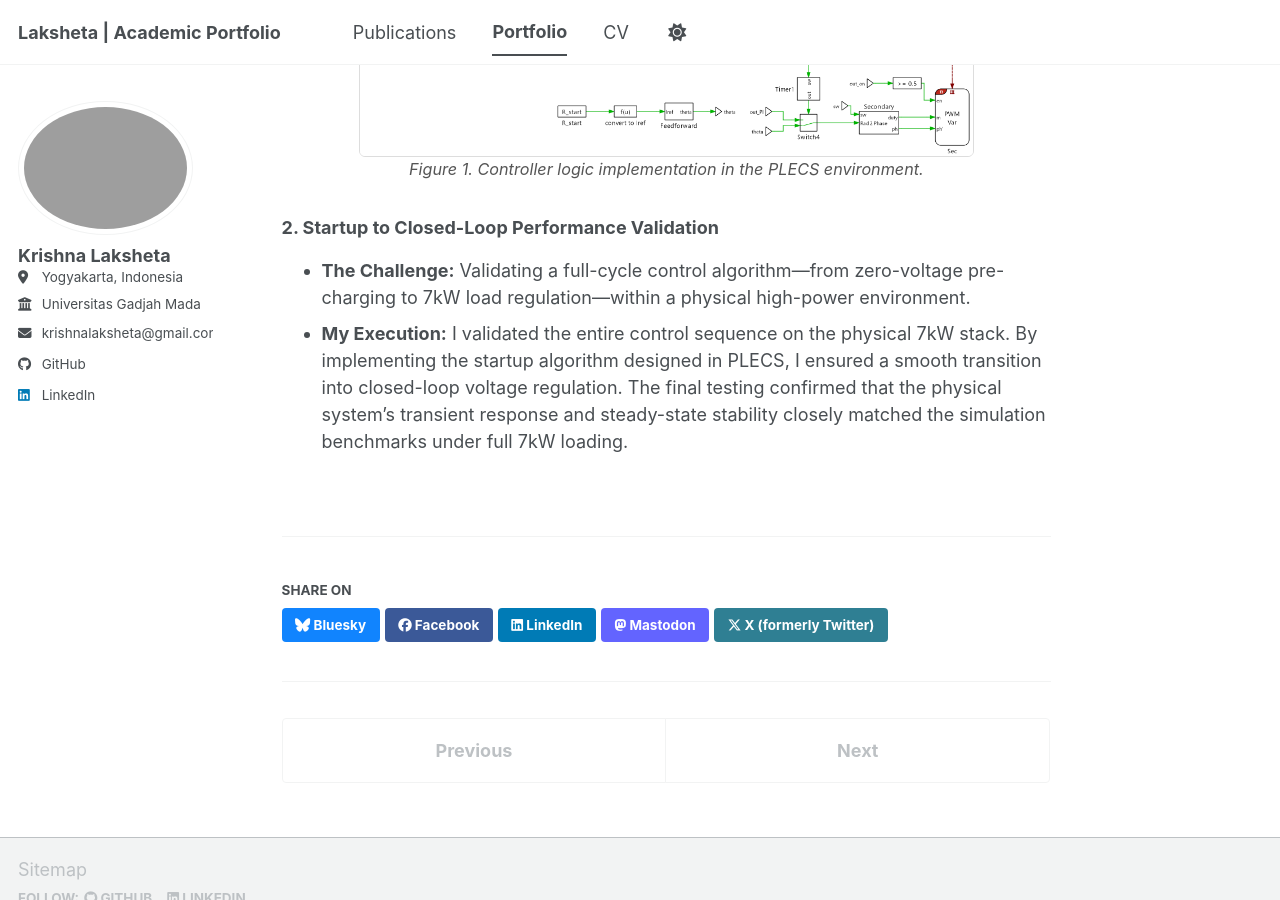
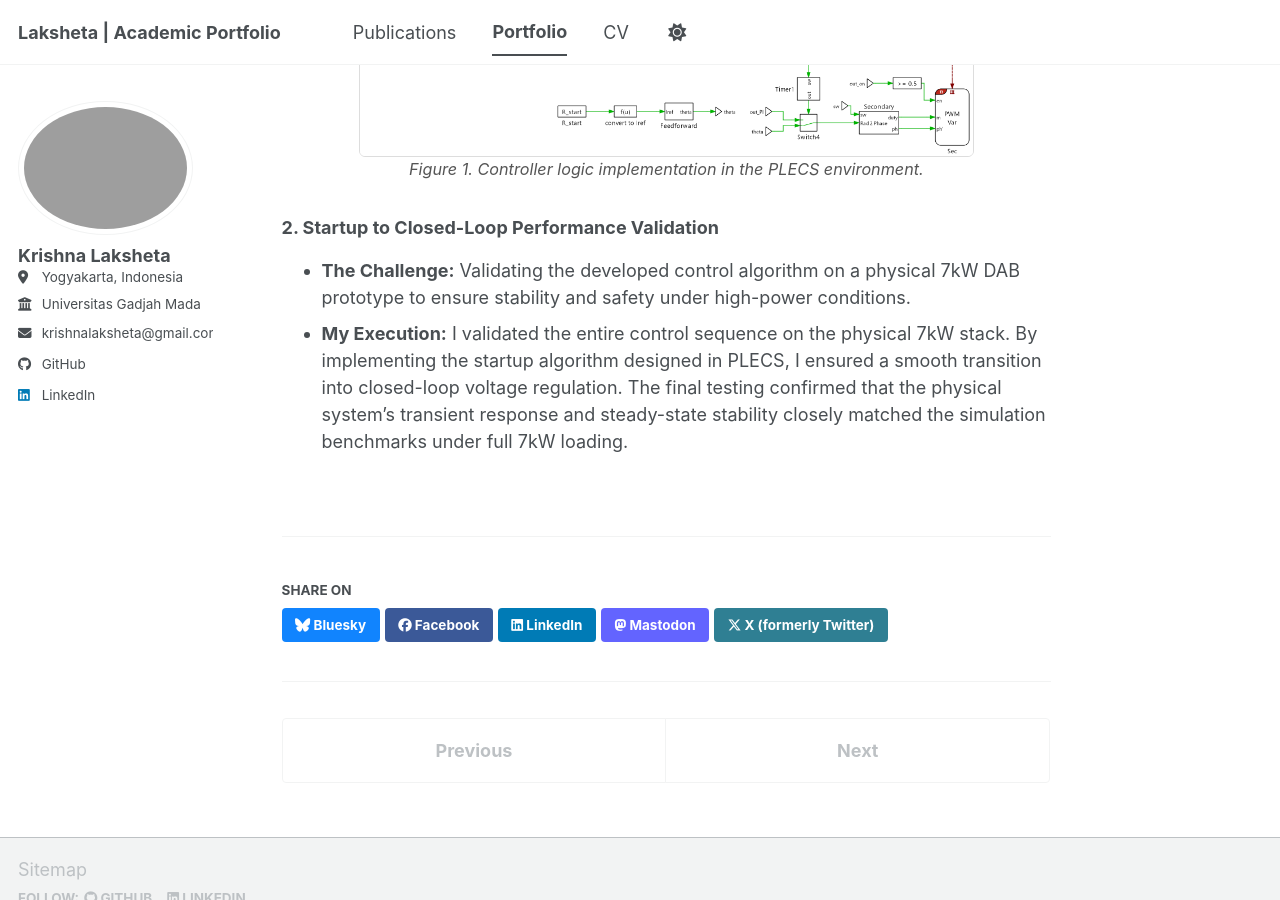
Before and after one commit to laksheta/laksheta.github.io, a Jekyll site: the page built from _portfolio/portfolio-4.md, in a window 1280 px wide and 900 px high, scrolled down 907 px. Built offline with Jekyll 4.4.1, drawn with Linux system fonts in a browser that asks for light colours; a script bundle is joined from its source files by our own code; library files that are not in the unit come from our copies.

Commit message:
port-4: revise 2nd section challenge

```diff
--- a/_portfolio/portfolio-4.md
+++ b/_portfolio/portfolio-4.md
@@ -22,5 +22,5 @@ A 7 kW Dual-Active Bridge (DAB) prototype was developed to validate advanced con
 </div>
 
 ### 2. Startup to Closed-Loop Performance Validation
-* **The Challenge:** Validating a full-cycle control algorithm—from zero-voltage pre-charging to 7kW load regulation—within a physical high-power environment.
+* **The Challenge:** Validating the developed control algorithm on a physical 7kW DAB prototype to ensure stability and safety under high-power conditions.
 * **My Execution:** I validated the entire control sequence on the physical 7kW stack. By implementing the startup algorithm designed in PLECS, I ensured a smooth transition into closed-loop voltage regulation. The final testing confirmed that the physical system’s transient response and steady-state stability closely matched the simulation benchmarks under full 7kW loading.
```
